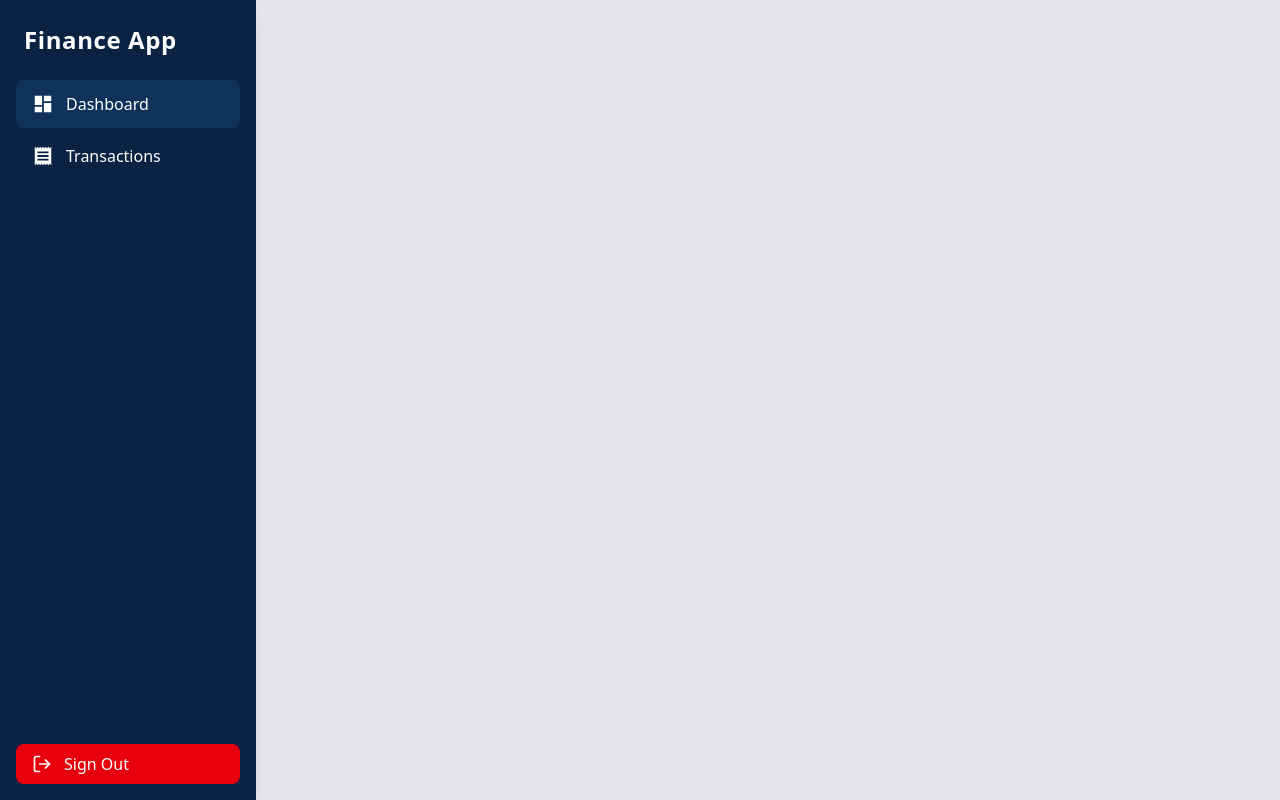
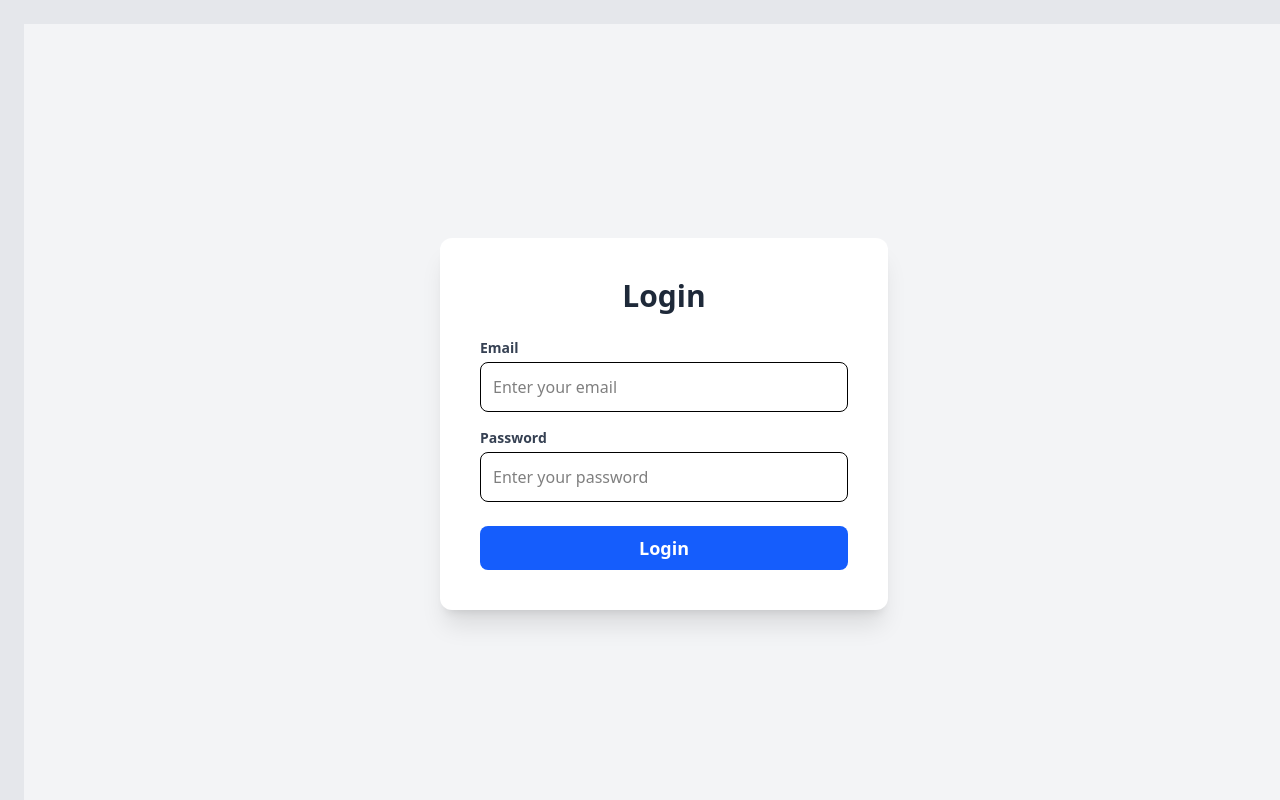
Before and after one commit to EliasYacoubDev/FinanceTracker, a React (Vite) app: page / in a window 1280 px wide. Built offline with nearby package versions, Linux system fonts and the light colour scheme.

Commit message:
fifth commit - adding login page

```diff
--- a/src/App.tsx
+++ b/src/App.tsx
@@ -2,15 +2,29 @@ import { useState } from "react";
 import TransactionPage from "./pages/TransactionPage";
 import Sidebar from "./components/Sidebar";
 import LoginPage from "./pages/LoginPage";
+import DashboardPage from "./pages/DashboardPage";
+import { useAuthStore } from "./store/authStore";
 
 export default function App() {
   const [page, setPage] = useState("dashboard");
+  const onLogin = () => {
+    setPage("dashboard");
+  };
+  const isAuth = useAuthStore((state) => state.isAuthenticated);
   return (
     <div className="flex h-screen w-screen overflow-hidden bg-gray-200">
-      {page !== "signout" && <Sidebar current={page} onChange={setPage} />}
+      {isAuth && page !== "signout" && (
+        <Sidebar current={page} onChange={setPage} />
+      )}
       <div className="flex-1 overflow-y-auto p-6">
-        {page === "transactions" && <TransactionPage />}
-        {page === "signout" && <LoginPage />}
+        {!isAuth ? (
+          <LoginPage onLogin={onLogin} />
+        ) : (
+          <>
+            {page === "transactions" && <TransactionPage />}
+            {page === "dashboard" && <DashboardPage />}
+          </>
+        )}
       </div>
     </div>
   );
--- a/src/components/Sidebar.tsx
+++ b/src/components/Sidebar.tsx
@@ -1,5 +1,6 @@
 import { FiLogOut } from "react-icons/fi";
 import { MdDashboard, MdReceipt } from "react-icons/md";
+import { useAuthStore } from "../store/authStore";
 
 export default function Sidebar({
   current,
@@ -8,6 +9,7 @@ export default function Sidebar({
   current: string;
   onChange: (section: string) => void;
 }) {
+  const logout = useAuthStore((state) => state.logout);
   return (
     <div className="h-screen w-64 bg-[#0A2342] text-white flex flex-col shadow-lg">
       <h1 className="p-6 text-2xl font-bold tracking-wide">Finance App</h1>
@@ -42,7 +44,10 @@ export default function Sidebar({
       <div className="flex-grow"></div>
       <div className="p-4">
         <button
-          onClick={() => onChange("signout")}
+          onClick={() => {
+            logout();
+            onChange("signout");
+          }}
           className="flex items-center gap-3 px-4 py-2 w-full rounded-lg bg-red-600 hover:bg-red-700 transition-all text-left"
         >
           <FiLogOut size={20} />
--- a/src/components/forms/LoginForm.tsx
+++ b/src/components/forms/LoginForm.tsx
@@ -0,0 +1,77 @@
+import { useState } from "react";
+import { useAuthStore } from "../../store/authStore";
+
+export default function LoginForm({ onLogin }: { onLogin: () => void }) {
+  const [email, setEmail] = useState("");
+  const [password, setPassword] = useState("");
+  const [error, setError] = useState("");
+  const [loading, setLoading] = useState(false);
+  const login = useAuthStore((state) => state.login);
+
+  const handleSubmit = (e: React.FormEvent) => {
+    e.preventDefault();
+    setError("");
+    // Validate empty fields
+    if (!email || !password) {
+      setError("Please enter both fields");
+      return;
+    }
+    //Validate email format
+    if (!email.includes("@") || !email.includes(".")) {
+      setError("Please enter a valid email address");
+      return;
+    }
+    setLoading(true);
+    setTimeout(() => {
+      login();
+      onLogin();
+    }, 1000);
+  };
+
+  return (
+    <div>
+      {/*Error Message */}
+      {error && (
+        <p className="mb-4 text-red-600 font-medium text-sm">{error}</p>
+      )}
+      <form onSubmit={handleSubmit} className="flex flex-col gap-4">
+        {/*Email*/}
+        <div className="flex flex-col">
+          <label className="text-sm font-semibold text-gray-700 mb-1">
+            Email
+          </label>
+          <input
+            type="email"
+            value={email}
+            onChange={(e) => setEmail(e.target.value)}
+            className="p-3 border rounded-lg focus:ring-2 focus:ring-blue-500 outline-none"
+            placeholder="Enter your email"
+            required
+          />
+        </div>
+        {/*Password*/}
+        <div className="flex flex-col">
+          <label className="text-sm font-semibold text-gray-700 mb-1">
+            Password
+          </label>
+          <input
+            type="password"
+            value={password}
+            onChange={(e) => setPassword(e.target.value)}
+            className="p-3 border rounded-lg focus:ring-2 focus:ring-blue-500 outline-none"
+            placeholder="Enter your password"
+            required
+          />
+        </div>
+        {/*Login Forn */}
+        <button
+          type="submit"
+          disabled={loading}
+          className="w-full bg-blue-600 text-white rounded-lg text-lg font-semibold hover:bg-blue-700  transition-all p-2 mt-2"
+        >
+          {loading ? "Signing in..." : "Login"}
+        </button>
+      </form>
+    </div>
+  );
+}
--- a/src/pages/DashboardPage.tsx
+++ b/src/pages/DashboardPage.tsx
@@ -0,0 +1,7 @@
+export default function DashboardPage() {
+  return (
+    <div>
+      <h1>Dashboard</h1>
+    </div>
+  );
+}
--- a/src/pages/LoginPage.tsx
+++ b/src/pages/LoginPage.tsx
@@ -1,7 +1,23 @@
-export default function LoginPage() {
+import LoginForm from "../components/forms/LoginForm";
+import { useAuthStore } from "../store/authStore";
+import { useEffect } from "react";
+
+export default function LoginPage({ onLogin }: { onLogin: () => void }) {
+  const isAuthenticated = useAuthStore((state) => state.isAuthenticated);
+
+  useEffect(() => {
+    if (isAuthenticated) {
+      onLogin();
+    }
+  }, [isAuthenticated, onLogin]);
   return (
-    <div>
-      <h1>Hello</h1>
+    <div className="h-screen w-screen flex items-center justify-center bg-gray-100">
+      <div className="bg-white p-10 rounded-xl shadow-xl w-full max-w-md">
+        <h1 className="text-3xl font-bold text-gray-800 text-center mb-6">
+          Login
+        </h1>
+        <LoginForm onLogin={onLogin} />
+      </div>
     </div>
   );
 }
--- /dev/null
+++ b/src/store/authStore.tsx
@@ -0,0 +1,13 @@
+import { create } from "zustand";
+
+interface AuthState {
+  isAuthenticated: boolean;
+  login: () => void;
+  logout: () => void;
+}
+
+export const useAuthStore = create<AuthState>((set) => ({
+  isAuthenticated: false,
+  login: () => set({ isAuthenticated: true }),
+  logout: () => set({ isAuthenticated: false }),
+}));
```
